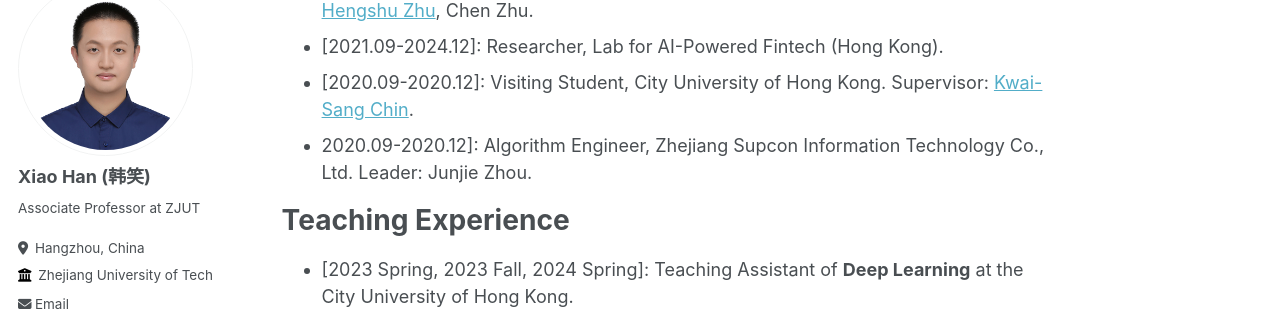
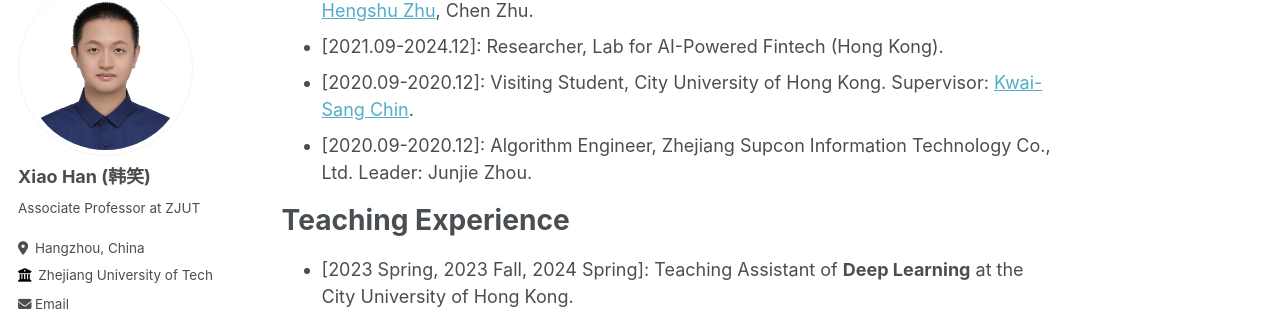
Before and after one commit to hahahenha/hahahenha.github.io, a Jekyll site: the page built from _pages/about.md, in a window 1280 px wide and 900 px high, scrolled down 1938 px. Shown: the part 125-447 px from the top of the window. Built offline with Jekyll 4.4.1, drawn with Linux system fonts in a browser that asks for light colours; some web fonts are replaced.

```diff
--- a/_pages/about.md
+++ b/_pages/about.md
@@ -209,7 +209,7 @@ If you are interested in collaborating with me or want to have a chat, always fe
    <li>[2023.11-2024.07]: Research Intern, Career Science Lab in BOSS Zhipin. Leader: <a target="_blank" rel="noopener" href="https://www.zhuhengshu.com/">Hengshu Zhu</a>, Chen Zhu.</li>
    <li>[2021.09-2024.12]: Researcher, Lab for AI-Powered Fintech (Hong Kong). </li>
    <li>[2020.09-2020.12]: Visiting Student, City University of Hong Kong. Supervisor: <a target="_blank" rel="noopener" href="https://scholars.cityu.edu.hk/en/persons/kwai-sang-chin">Kwai-Sang Chin</a>.</li>
-   <li>2020.09-2020.12]: Algorithm Engineer, Zhejiang Supcon Information Technology Co., Ltd. Leader: Junjie Zhou. </li>
+   <li>[2020.09-2020.12]: Algorithm Engineer, Zhejiang Supcon Information Technology Co., Ltd. Leader: Junjie Zhou. </li>
 </ul>
 
 
```
